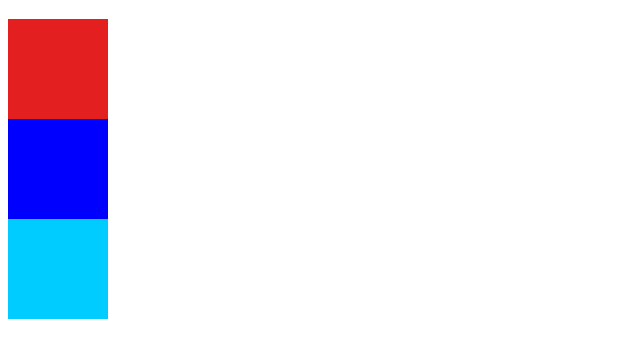
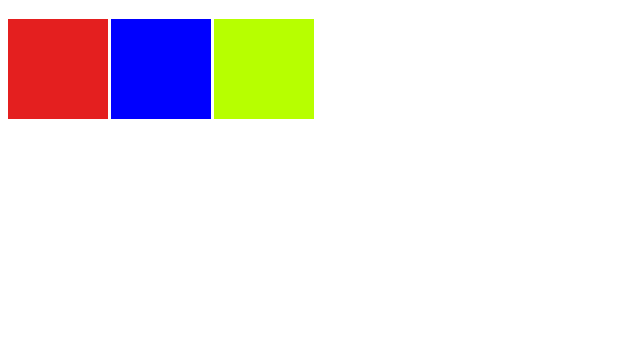
Before and after one commit to AyeshaAnwar2/color-chnager-project, a plain HTML site: page index.html in a window 1280 px wide. Shown: the part 61-418 px from the top of the page, without its empty margins (0-640 px from the left). Drawn offline with Linux system fonts and the light colour scheme.

Commit message:
click function

```diff
--- a/index.css
+++ b/index.css
@@ -1,17 +1,25 @@
+#color{
+    display: flex;
+    flex-direction: row;
+
+}
+
 #red{
+    margin-right: 3px;
     height: 100px;
     width: 100px;
     background-color: rgb(228, 31, 31)
 }
 
 #blue{
+      margin-right: 3px;
      height: 100px;
     width: 100px;
     background-color: blue;
 }
-
 #yellow{
+      margin-right: 3px;
      height: 100px;
     width: 100px;
-    background-color: rgb(0, 204, 255);
+    background-color: rgb(183, 255, 0);
 }
--- a/index.html
+++ b/index.html
@@ -9,11 +9,11 @@
 <body>
     <h1>it is my first project</h1>
     <div id="color">
-        <span>
-           <div id="red"></div>
-           <div id="blue"></div>
-           <div id="yellow"></div>
-           </span>
+           <span class="button" id="red"></span>
+           <span class="button" id="blue"></span>
+           <span class="button" id="yellow"></span>
     </div>
+
+    <script src="index.js"></script>
 </body>
 </html>
--- a/index.js
+++ b/index.js
@@ -0,0 +1,11 @@
+const buttons = document.querySelectorAll(".button");
+const body = document.querySelector("body")
+
+buttons.forEach(function (button){
+    console.log(button)
+    button.addEventListener('click' ,   function(e){
+        console.log(e)
+        console.log(e.target)
+    })
+
+})
```
